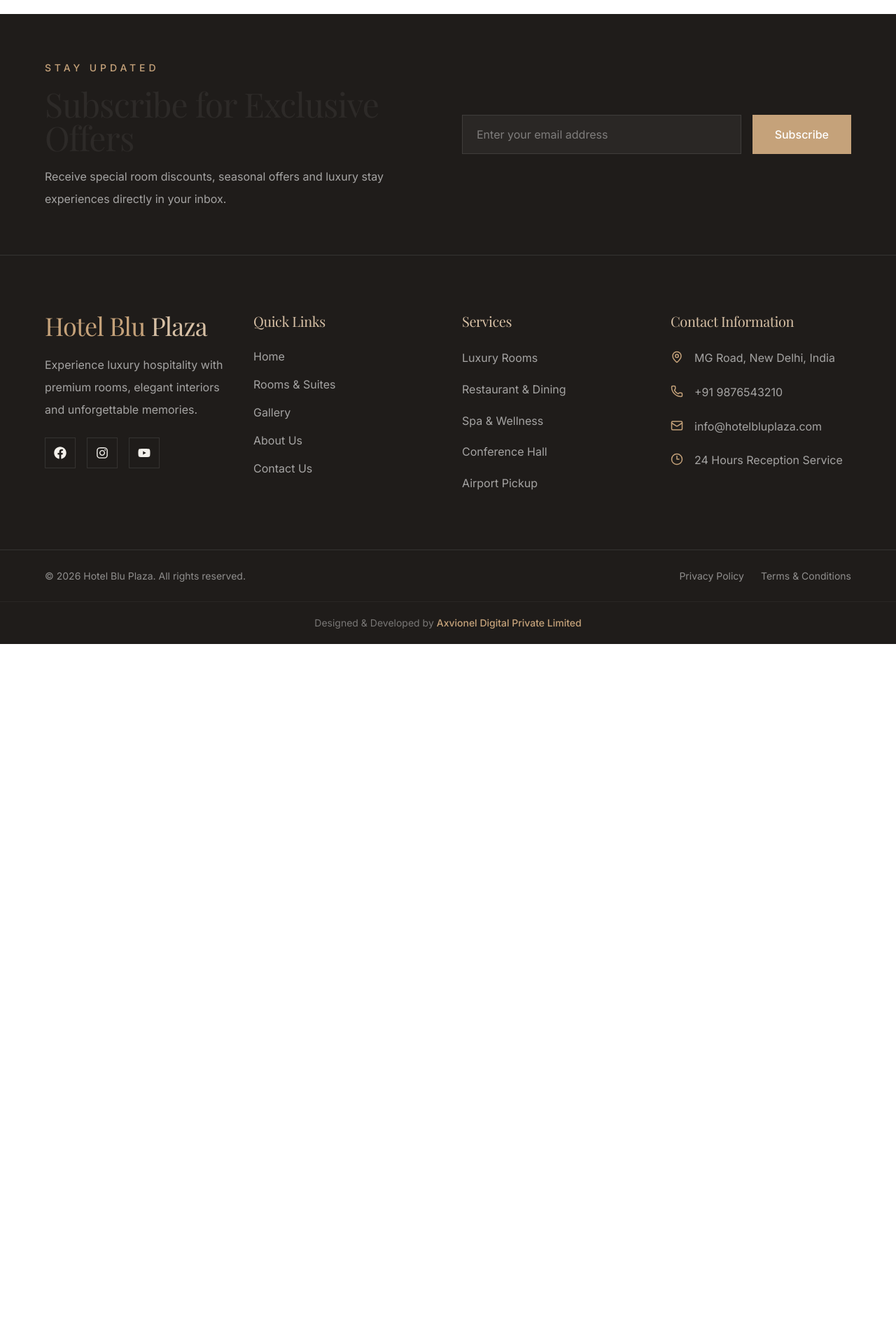
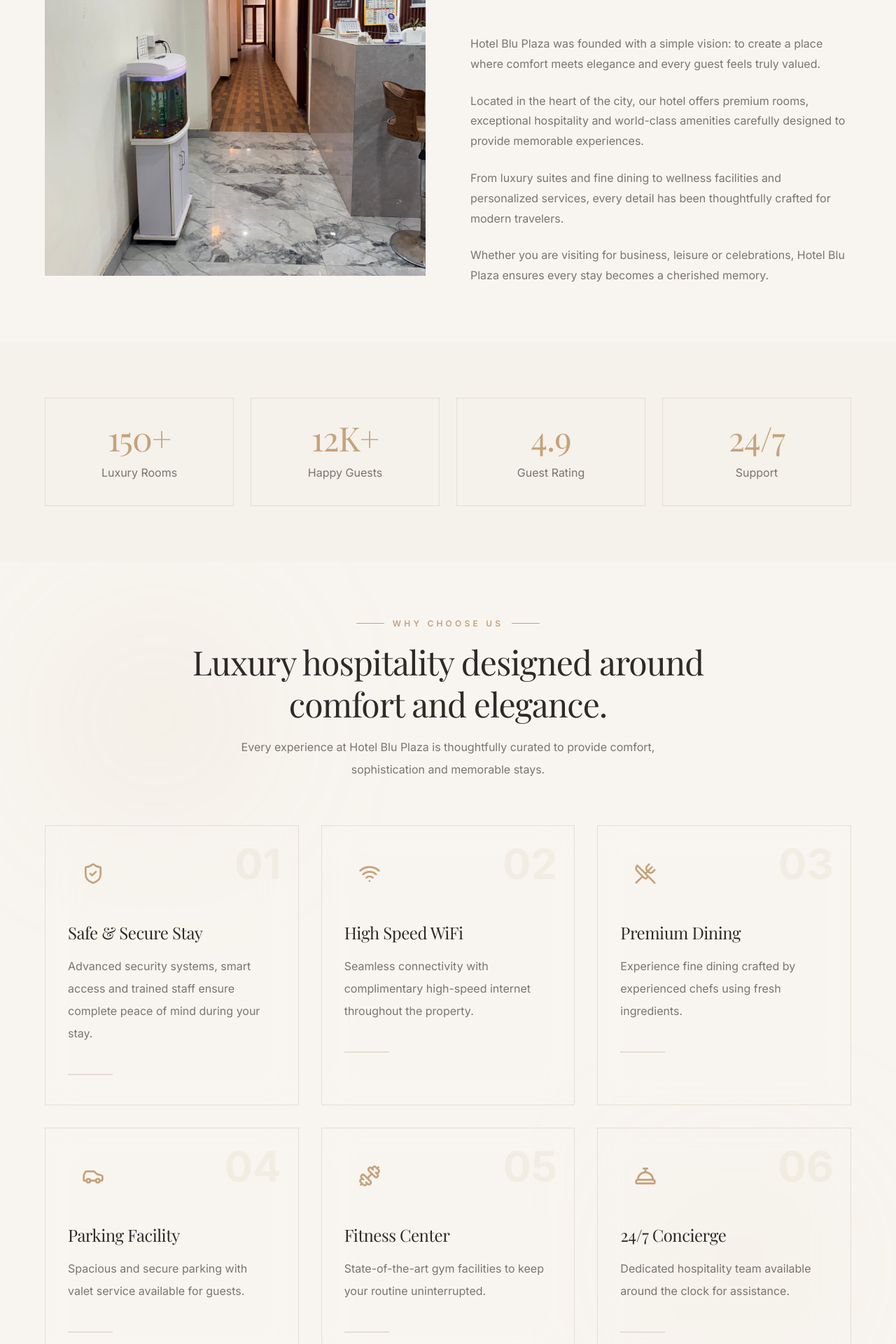
Before and after one commit to webworkcoder/HOTEL, a Next.js app: page /about in a window 1280 px wide. Before the commit this address had no page. Shown: the part 780-2700 px from the top of the page at 70% size. Before the commit the page ends 1700 px from the top, so only its background shows below. Built offline with nearby package versions, Linux system fonts and the light colour scheme; a web font is replaced by a local one.

Commit message:
added about page

```diff
--- /dev/null
+++ b/app/about/page.tsx
@@ -0,0 +1,26 @@
+import { AboutSection } from "@/components/pages/about/about-section";
+import { HotelStats } from "@/components/pages/about/hotel-stats";
+import { MissionVision } from "@/components/pages/about/mission-vision";
+import { WhyChooseUs } from "@/components/pages/about/why-choose-us";
+import { Facilities } from "@/components/pages/home/facilities";
+import { Testimonials } from "@/components/pages/home/testimonials";
+import { PageBanner } from "@/components/shared/page-banner";
+
+export default function AboutPage() {
+  return (
+    <>
+      <PageBanner
+        title="About Hotel Blu Plaza"
+        description="Luxury accommodation designed for comfort, elegance and unforgettable experiences."
+        image="/images/gallery.JPG"
+      />
+
+      <AboutSection />
+      <HotelStats />
+      <WhyChooseUs />
+      <Facilities />
+      <MissionVision />
+      <Testimonials />
+    </>
+  );
+}
--- /dev/null
+++ b/components/pages/about/about-section.tsx
@@ -0,0 +1,59 @@
+import Image from "next/image";
+import { SectionHeading } from "@/components/shared/section-heading";
+
+export const AboutSection = () => {
+  return (
+    <section className="py-10 lg:py-20">
+      <div className="max-w-content-area w-[90%] mx-auto">
+        <div className="grid lg:grid-cols-2 gap-16 items-center">
+          {/* Images */}
+          <div className="relative">
+            <div className="relative h-150 overflow-hidden">
+              <Image
+                src="/images/gallery.JPG"
+                alt="Hotel Blu Plaza"
+                fill
+                className="object-cover"
+              />
+            </div>
+          </div>
+
+          {/* Content */}
+          <div>
+            <SectionHeading
+              tag="Who We Are"
+              title="Luxury hospitality crafted with passion and elegance."
+              description=""
+              align="left"
+            />
+
+            <div className="space-y-6 text-muted-foreground leading-8">
+              <p>
+                Hotel Blu Plaza was founded with a simple vision: to create a
+                place where comfort meets elegance and every guest feels truly
+                valued.
+              </p>
+
+              <p>
+                Located in the heart of the city, our hotel offers premium
+                rooms, exceptional hospitality and world-class amenities
+                carefully designed to provide memorable experiences.
+              </p>
+
+              <p>
+                From luxury suites and fine dining to wellness facilities and
+                personalized services, every detail has been thoughtfully
+                crafted for modern travelers.
+              </p>
+
+              <p>
+                Whether you are visiting for business, leisure or celebrations,
+                Hotel Blu Plaza ensures every stay becomes a cherished memory.
+              </p>
+            </div>
+          </div>
+        </div>
+      </div>
+    </section>
+  );
+};
--- /dev/null
+++ b/components/pages/about/hotel-stats.tsx
@@ -0,0 +1,47 @@
+const stats = [
+  {
+    value: "150+",
+    title: "Luxury Rooms",
+  },
+  {
+    value: "12K+",
+    title: "Happy Guests",
+  },
+  {
+    value: "4.9",
+    title: "Guest Rating",
+  },
+  {
+    value: "24/7",
+    title: "Support",
+  },
+];
+
+export const HotelStats = () => {
+  return (
+    <section className="py-10 lg:py-20 bg-secondary/30">
+      <div className="max-w-content-area w-[90%] mx-auto">
+        <div className="grid grid-cols-2 lg:grid-cols-4 gap-6">
+          {stats.map((item) => (
+            <div
+              key={item.title}
+              className="
+                bg-card
+                border
+                border-border
+                p-8
+                text-center
+              "
+            >
+              <h3 className="text-5xl text-primary font-heading mb-3">
+                {item.value}
+              </h3>
+
+              <p className="text-muted-foreground">{item.title}</p>
+            </div>
+          ))}
+        </div>
+      </div>
+    </section>
+  );
+};
--- /dev/null
+++ b/components/pages/about/mission-vision.tsx
@@ -0,0 +1,31 @@
+export const MissionVision = () => {
+  return (
+    <section className="py-10 md:py-20 bg-secondary/30">
+      <div className="max-w-content-area w-[90%] mx-auto">
+        <div className="grid lg:grid-cols-2 gap-8">
+          <div className="bg-card border border-border p-10">
+            <h2 className="text-4xl font-heading mb-6 text-primary">
+              Our Mission
+            </h2>
+
+            <p className="text-muted-foreground leading-8">
+              To provide unforgettable hospitality experiences by combining
+              luxury, comfort and exceptional service for every guest.
+            </p>
+          </div>
+
+          <div className="bg-card border border-border p-10">
+            <h2 className="text-4xl font-heading mb-6 text-primary">
+              Our Vision
+            </h2>
+
+            <p className="text-muted-foreground leading-8">
+              To become one of the most trusted luxury hospitality destinations
+              known for excellence and memorable guest experiences.
+            </p>
+          </div>
+        </div>
+      </div>
+    </section>
+  );
+};
--- /dev/null
+++ b/components/pages/about/why-choose-us.tsx
@@ -0,0 +1,163 @@
+import { SectionHeading } from "@/components/shared/section-heading";
+import {
+  ShieldCheck,
+  Wifi,
+  UtensilsCrossed,
+  Car,
+  Dumbbell,
+  ConciergeBell,
+  ArrowUpRight,
+} from "lucide-react";
+
+const features = [
+  {
+    icon: ShieldCheck,
+    title: "Safe & Secure Stay",
+    number: "01",
+    description:
+      "Advanced security systems, smart access and trained staff ensure complete peace of mind during your stay.",
+  },
+  {
+    icon: Wifi,
+    title: "High Speed WiFi",
+    number: "02",
+    description:
+      "Seamless connectivity with complimentary high-speed internet throughout the property.",
+  },
+  {
+    icon: UtensilsCrossed,
+    title: "Premium Dining",
+    number: "03",
+    description:
+      "Experience fine dining crafted by experienced chefs using fresh ingredients.",
+  },
+  {
+    icon: Car,
+    title: "Parking Facility",
+    number: "04",
+    description:
+      "Spacious and secure parking with valet service available for guests.",
+  },
+  {
+    icon: Dumbbell,
+    title: "Fitness Center",
+    number: "05",
+    description:
+      "State-of-the-art gym facilities to keep your routine uninterrupted.",
+  },
+  {
+    icon: ConciergeBell,
+    title: "24/7 Concierge",
+    number: "06",
+    description:
+      "Dedicated hospitality team available around the clock for assistance.",
+  },
+];
+
+export const WhyChooseUs = () => {
+  return (
+    <section className="py-10 lg:py-20 relative overflow-hidden">
+      {/* Background Blur */}
+      <div className="absolute top-20 left-20 w-72 h-72 bg-primary/10 rounded-full blur-[120px]" />
+      <div className="absolute bottom-20 right-20 w-72 h-72 bg-accent/10 rounded-full blur-[120px]" />
+
+      <div className="relative max-w-content-area w-[90%] mx-auto">
+        <SectionHeading
+          tag="Why Choose Us"
+          title="Luxury hospitality designed around comfort and elegance."
+          description="Every experience at Hotel Blu Plaza is thoughtfully curated to provide comfort, sophistication and memorable stays."
+        />
+
+        <div className="grid md:grid-cols-2 xl:grid-cols-3 gap-8 mt-16">
+          {features.map((feature) => {
+            const Icon = feature.icon;
+
+            return (
+              <div
+                key={feature.title}
+                className="
+                  group
+                  relative
+                  overflow-hidden
+                  border
+                  border-border
+                  bg-card/80
+                  backdrop-blur-xl
+                  p-8
+                  transition-all
+                  duration-500
+                  hover:-translate-y-3
+                  hover:border-primary/40
+                  hover:shadow-[0_25px_60px_rgba(197,162,122,0.15)]
+                "
+              >
+                {/* Number */}
+                <span
+                  className="
+                    absolute
+                    top-6
+                    right-6
+                    text-6xl
+                    font-bold
+                    text-primary/10
+                    group-hover:text-primary/20
+                    transition-all
+                    duration-500
+                  "
+                >
+                  {feature.number}
+                </span>
+
+                {/* Icon */}
+                <div
+                  className="
+                    w-18
+                    h-18
+                    mb-8
+                    text-primary
+                    flex
+                    items-center
+                    justify-center
+                    group-hover:scale-110
+                    group-hover:rotate-6
+                    transition-all
+                    duration-500
+                  "
+                >
+                  <Icon size={32} />
+                </div>
+
+                {/* Content */}
+                <h3 className="text-2xl font-heading mb-4 group-hover:text-primary transition-colors duration-300">
+                  {feature.title}
+                </h3>
+
+                <p className="text-muted-foreground leading-8 mb-8">
+                  {feature.description}
+                </p>
+
+                {/* Bottom Line */}
+                <div className="flex items-center justify-between">
+                  <div className="h-[2px] w-16 bg-border group-hover:w-28 group-hover:bg-primary transition-all duration-500" />
+
+                  <ArrowUpRight
+                    className="
+                      text-primary
+                      opacity-0
+                      translate-x-5
+                      group-hover:opacity-100
+                      group-hover:translate-x-0
+                      transition-all
+                      duration-500
+                    "
+                    size={22}
+                  />
+                </div>
+              </div>
+            );
+          })}
+        </div>
+      </div>
+    </section>
+  );
+};
```
